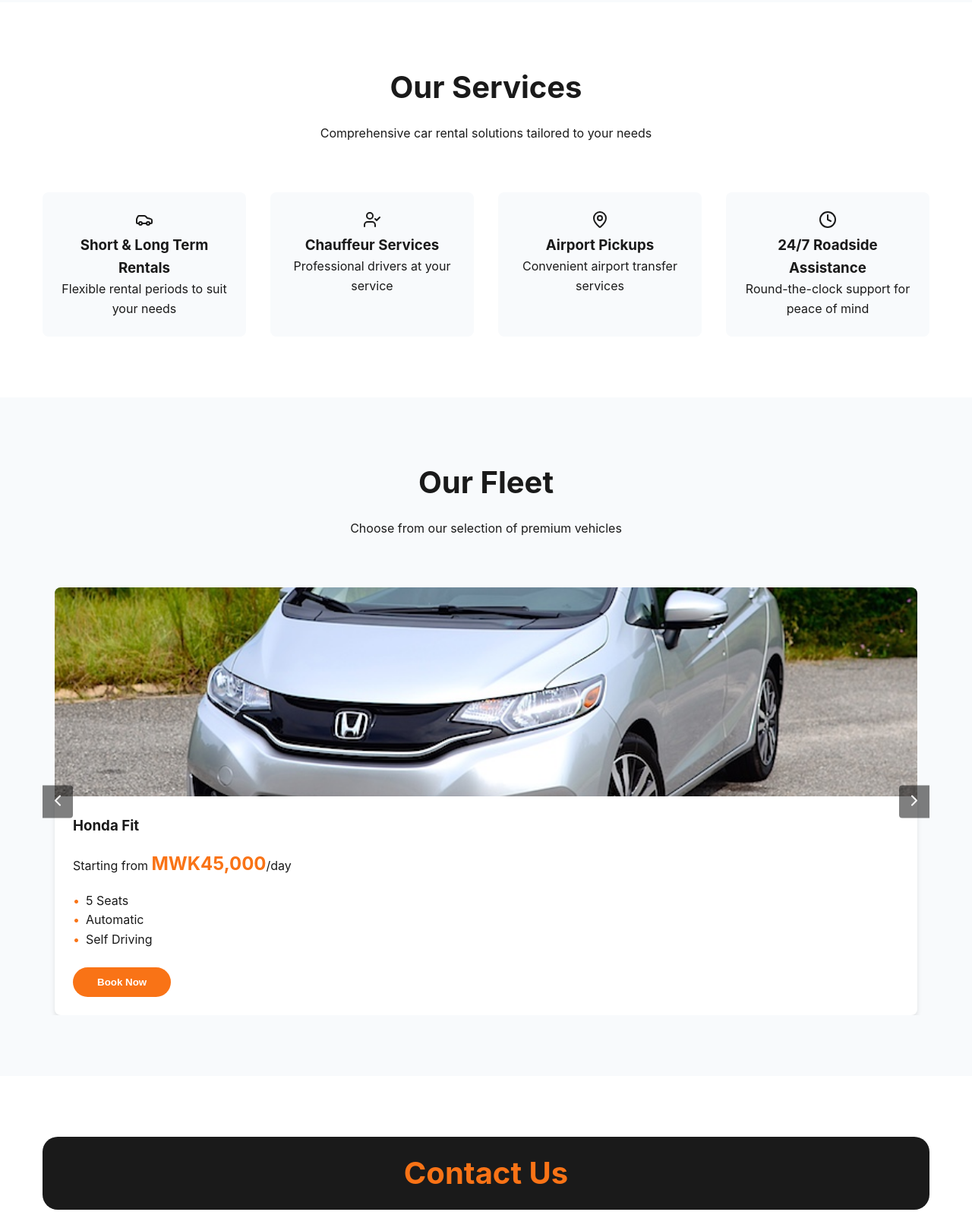
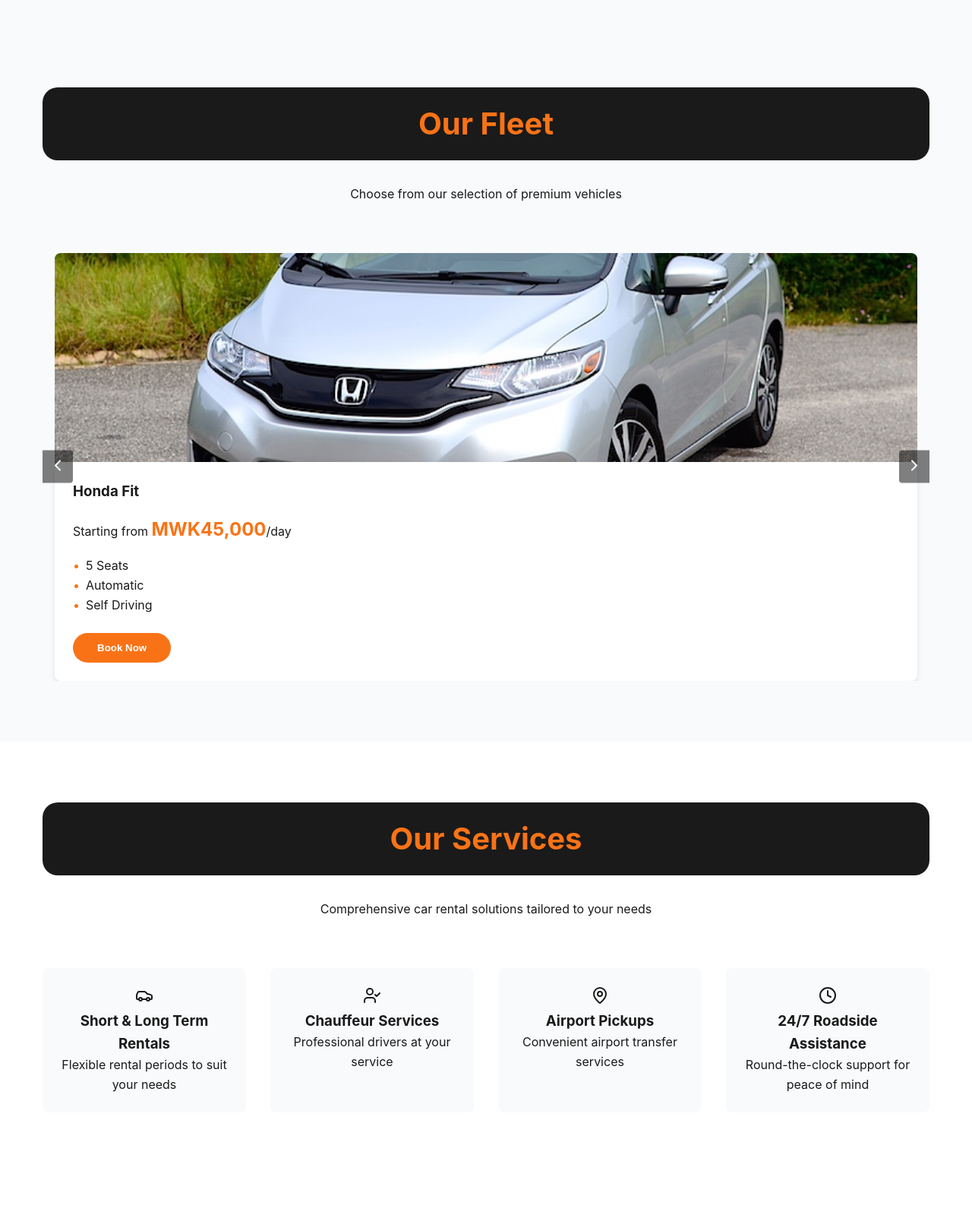
Before and after one commit to Sirlifye/Emmac, a website: page index.html in a window 1280 px wide. Shown: the part 1169-2764 px from the top of the page at 76% size. Drawn offline with nearby package versions, Linux system fonts and the light colour scheme.

Commit message:
Add files via upload

```diff
--- a/index.html
+++ b/index.html
@@ -64,37 +64,6 @@
     </div>
   </section>
 
-  <section id="services" class="services">
-    <div class="container">
-      <div class="section-header">
-        <h2>Our Services</h2>
-        <p>Comprehensive car rental solutions tailored to your needs</p>
-      </div>
-      <div class="services-grid">
-        <div class="service-card">
-          <i data-lucide="car"></i>
-          <h3>Short & Long Term Rentals</h3>
-          <p>Flexible rental periods to suit your needs</p>
-        </div>
-        <div class="service-card">
-          <i data-lucide="user-check"></i>
-          <h3>Chauffeur Services</h3>
-          <p>Professional drivers at your service</p>
-        </div>
-        <div class="service-card">
-          <i data-lucide="map-pin"></i>
-          <h3>Airport Pickups</h3>
-          <p>Convenient airport transfer services</p>
-        </div>
-        <div class="service-card">
-          <i data-lucide="clock"></i>
-          <h3>24/7 Roadside Assistance</h3>
-          <p>Round-the-clock support for peace of mind</p>
-        </div>
-      </div>
-    </div>
-  </section>
-
   <section id="fleet" class="fleet">
     <div class="container">
       <div class="section-header">
@@ -152,6 +121,38 @@
       </div>
     </div>
   </section>
+
+  <section id="services" class="services">
+    <div class="container">
+      <div class="section-header">
+        <h2>Our Services</h2>
+        <p>Comprehensive car rental solutions tailored to your needs</p>
+      </div>
+      <div class="services-grid">
+        <div class="service-card">
+          <i data-lucide="car"></i>
+          <h3>Short & Long Term Rentals</h3>
+          <p>Flexible rental periods to suit your needs</p>
+        </div>
+        <div class="service-card">
+          <i data-lucide="user-check"></i>
+          <h3>Chauffeur Services</h3>
+          <p>Professional drivers at your service</p>
+        </div>
+        <div class="service-card">
+          <i data-lucide="map-pin"></i>
+          <h3>Airport Pickups</h3>
+          <p>Convenient airport transfer services</p>
+        </div>
+        <div class="service-card">
+          <i data-lucide="clock"></i>
+          <h3>24/7 Roadside Assistance</h3>
+          <p>Round-the-clock support for peace of mind</p>
+        </div>
+      </div>
+    </div>
+  </section>
+
 
   <section id="contact-us" class="contact">
     <div class="container">
--- a/styles.css
+++ b/styles.css
@@ -140,7 +140,14 @@ body {
   padding: 5rem 0;
   background-color: #f8fafc;
 }
+.about h2{text-align: center;
+  margin-bottom: 2rem;
+  color: #f97316;
+  background-color: #1a1a1a;
+  padding: 1rem;
+  border-radius: 20px
 
+}
 .section-header {
   text-align: center;
   margin-bottom: 4rem;
@@ -148,7 +155,7 @@ body {
 
 .section-header h2 {
   font-size: 2.5rem;
-  color: #1a1a1a;
+  color: #f97316;
   margin-bottom: 1rem;
 }
 
@@ -183,6 +190,13 @@ body {
   padding: 5rem 0;
   background-color: white;
 }
+.services h2{text-align: center;
+  margin-bottom: 2rem;
+  color: #f97316;
+  background-color: #1a1a1a;
+  padding: 1rem;
+  border-radius: 20px
+}
 
 .services-grid {
   display: grid;
@@ -213,6 +227,13 @@ body {
 .fleet {
   padding: 5rem 0;
   background-color: #f8fafc;
+}
+.fleet h2{text-align: center;
+  margin-bottom: 2rem;
+  color: #f97316;
+  background-color: #1a1a1a;
+  padding: 1rem;
+  border-radius: 20px
 }
 
 .carousel-container {
```
